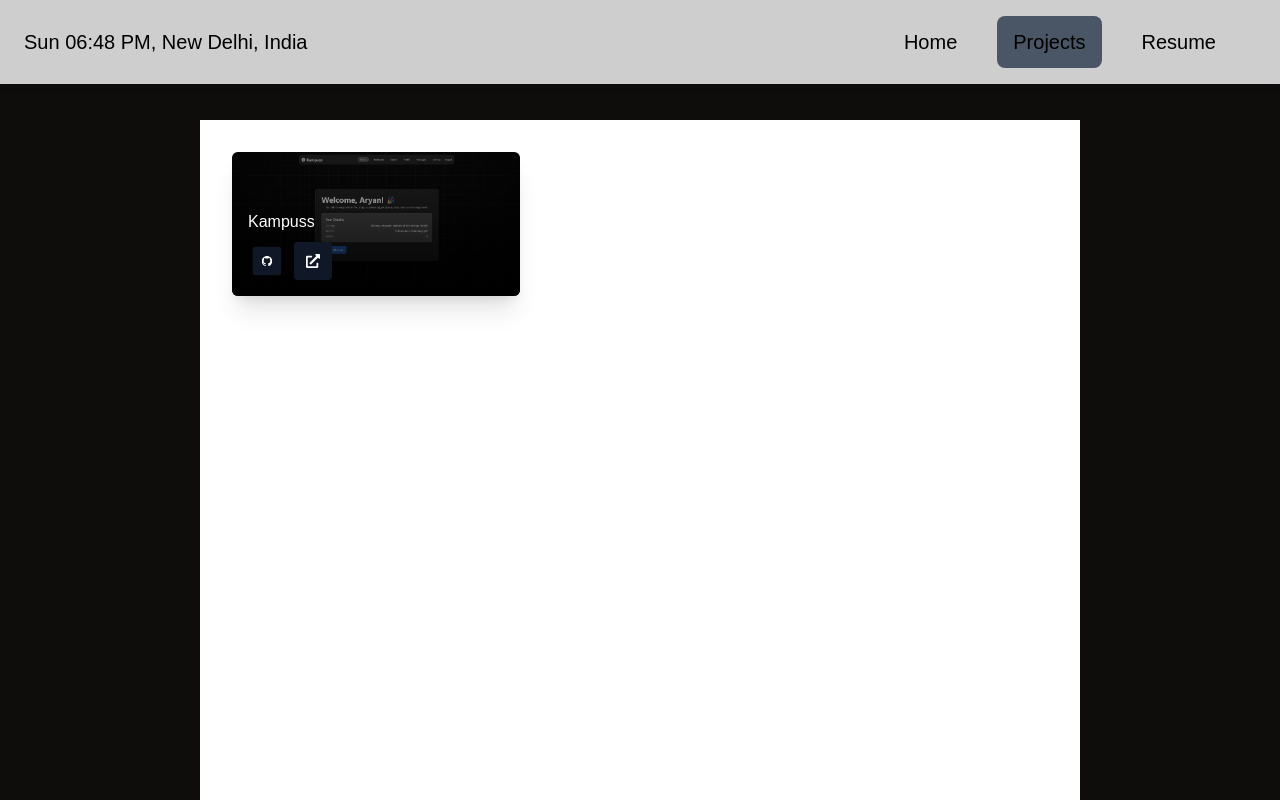
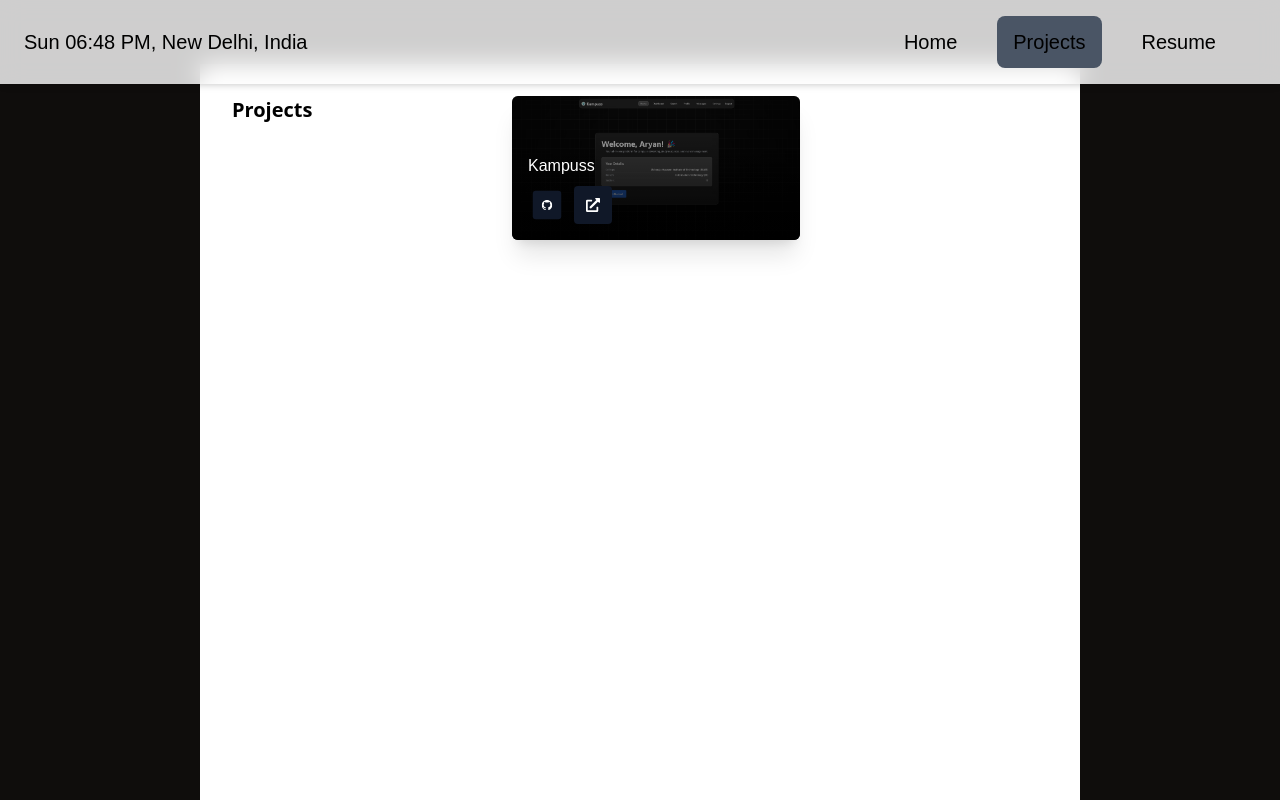
Before and after one commit to aryan-bhargav/portfolio, a React (Vite) app: page /projects in a window 1280 px wide. Shown: the top 800 px of the page. Built offline with nearby package versions, Linux system fonts and the light colour scheme; a web font is replaced by a local one.

Commit message:
some changes

```diff
--- a/src/Pages/Projects.jsx
+++ b/src/Pages/Projects.jsx
@@ -3,7 +3,8 @@ import Project from '../Components/Project';
 
 const Projects = () => {
   return (
-    <div className="p-8 mt-30 grid gap-6 grid-cols-1 sm:grid-cols-2 lg:grid-cols-3">
+    <div className="p-8 mt-16 grid gap-6 grid-cols-1 sm:grid-cols-2 lg:grid-cols-3">
+      <h2 className='text-xl font-bold'>Projects</h2>
       <Project
         className=""
         title="Kampuss"
```
